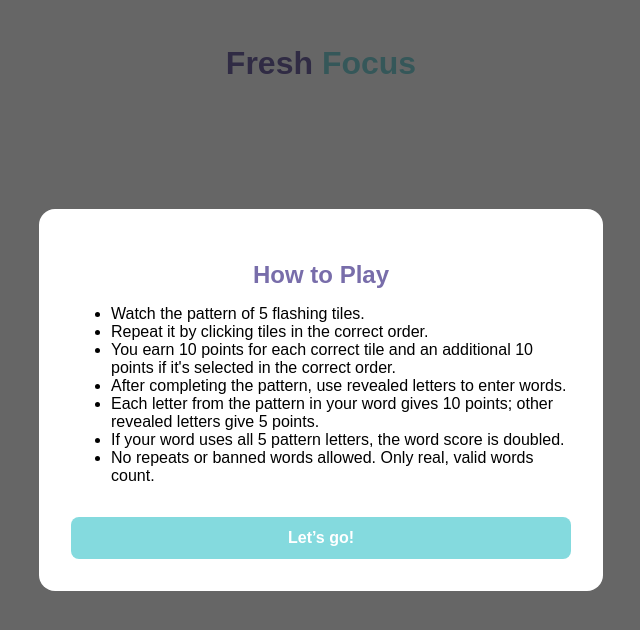
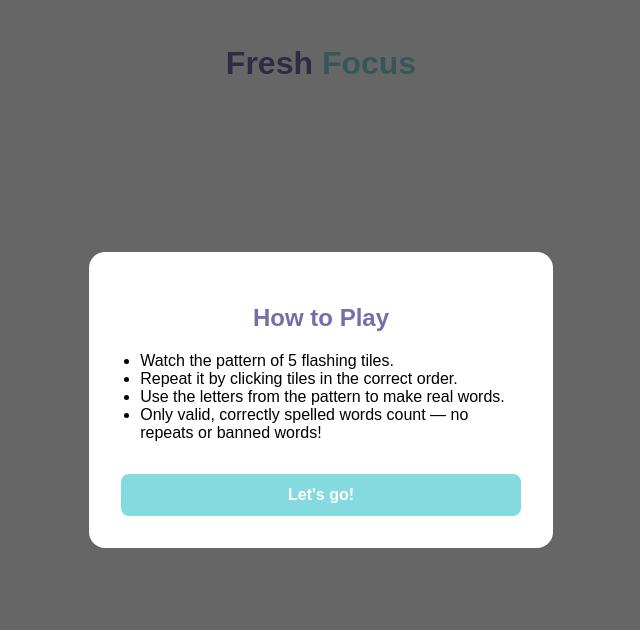
Before and after one commit to td0wns/Fresh-Focus-Start, a React (Vite) app: page / in a window 1280 px wide. Both pictures are taken after a click on the button "Let’s go!". Shown: the top 630 px of the page, without its empty margins (319-959 px from the left). Built offline with nearby package versions, Linux system fonts and the light colour scheme.

Commit message:
Update App.jsx

```diff
--- a/src/App.jsx
+++ b/src/App.jsx
@@ -173,19 +173,16 @@ function App({ gameStarted }) {
   return (
     <div style={{ fontFamily: "sans-serif", padding: "1rem", textAlign: "center" }}>
       {showInstructions && (
-        <div style={{ position: "fixed", inset: 0, backgroundColor: "rgba(0,0,0,0.6)", display: "flex", alignItems: "center", justifyContent: "center", zIndex: 1000 }}>
-          <div style={{ backgroundColor: "white", padding: "2rem", borderRadius: "1rem", maxWidth: "500px", textAlign: "left" }}>
-            <h2 style={{ textAlign: "center", color: "#786daa", marginBottom: "1rem" }}>How to Play</h2>
-            <ul>
+        <div style={{ position: "fixed", top: 0, left: 0, right: 0, bottom: 0, backgroundColor: "rgba(0,0,0,0.6)", display: "flex", alignItems: "center", justifyContent: "center", zIndex: 9999 }}>
+          <div style={{ backgroundColor: "white", padding: "2rem", borderRadius: "1rem", maxWidth: "400px", width: "100%", textAlign: "center" }}>
+            <h2 style={{ color: "#786daa" }}>How to Play</h2>
+            <ul style={{ textAlign: "left", paddingLeft: "1.2rem" }}>
               <li>Watch the pattern of 5 flashing tiles.</li>
               <li>Repeat it by clicking tiles in the correct order.</li>
-              <li>You earn 10 points for each correct tile and an additional 10 points if it's selected in the correct order.</li>
-              <li>After completing the pattern, use revealed letters to enter words.</li>
-              <li>Each letter from the pattern in your word gives 10 points; other revealed letters give 5 points.</li>
-              <li>If your word uses all 5 pattern letters, the word score is doubled.</li>
-              <li>No repeats or banned words allowed. Only real, valid words count.</li>
+              <li>Use the letters from the pattern to make real words.</li>
+              <li>Only valid, correctly spelled words count — no repeats or banned words!</li>
             </ul>
-            <button onClick={() => setShowInstructions(false)} style={{ marginTop: "1rem", width: "100%", padding: "0.75rem", backgroundColor: "#84dade", color: "white", border: "none", borderRadius: "0.5rem", fontWeight: "bold", fontSize: "1rem" }}>Let’s go!</button>
+            <button onClick={() => setShowInstructions(false)} style={{ marginTop: "1rem", width: "100%", padding: "0.75rem", backgroundColor: "#84dade", color: "white", border: "none", borderRadius: "0.5rem", fontWeight: "bold", fontSize: "1rem" }}>Let's go!</button>
           </div>
         </div>
       )}
@@ -220,6 +217,30 @@ function App({ gameStarted }) {
           <div style={{ marginTop: "1rem" }}>{words.map((w, i) => (<div key={i}>{w.word} {w.valid ? "✅" : "❌"} {w.valid && `(+${w.score})`}</div>))}</div>
         </>
       )}
+
+      {timer === 0 && gamePhase === "enterWords" && (
+        <div style={{ position: "fixed", top: 0, left: 0, right: 0, bottom: 0, backgroundColor: "rgba(0,0,0,0.6)", display: "flex", alignItems: "center", justifyContent: "center", zIndex: 9999 }}>
+          <div style={{ backgroundColor: "white", padding: "2rem", borderRadius: "1rem", maxWidth: "500px", textAlign: "left", fontFamily: "sans-serif" }}>
+            <h2 style={{ textAlign: "center", color: "#786daa", marginBottom: "1rem" }}>Game Over</h2>
+            <p><strong>How to Play:</strong></p>
+            <ul style={{ paddingLeft: "1.2rem" }}>
+              <li>Watch the pattern of 5 flashing tiles.</li>
+              <li>Repeat it by clicking tiles in the correct order.</li>
+              <li>You earn <strong>10 points</strong> for each correct tile and an additional <strong>10 points</strong> if it's selected in the correct order.</li>
+              <li>After completing the pattern, use revealed letters to enter words.</li>
+              <li>Each letter from the pattern in your word gives <strong>10 points</strong>; other revealed letters give <strong>5 points</strong>.</li>
+              <li>If your word uses all 5 pattern letters, the word score is doubled.</li>
+              <li>No repeats or banned words allowed. Only real, valid words count.</li>
+            </ul>
+            <p style={{ marginTop: "1rem" }}><strong>Your Score:</strong> {patternScore + wordScore} (Pattern: {patternScore} | Words: {wordScore})</p>
+            <button
+              onClick={() => window.location.reload()}
+              style={{ marginTop: "1rem", width: "100%", padding: "0.75rem", backgroundColor: "#84dade", color: "white", border: "none", borderRadius: "0.5rem", fontWeight: "bold", fontSize: "1rem" }}>
+              Start New Game
+            </button>
+          </div>
+        </div>
+      )}
     </div>
   );
 }
```
